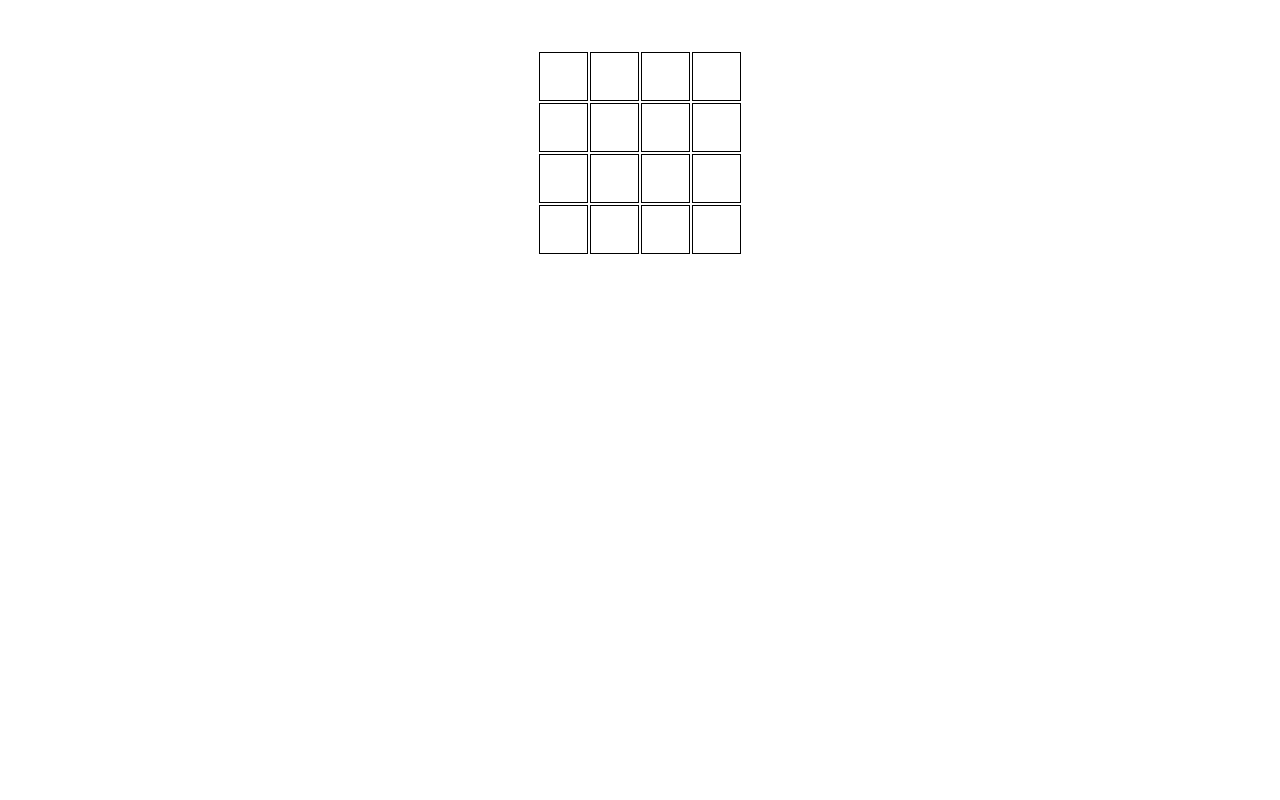
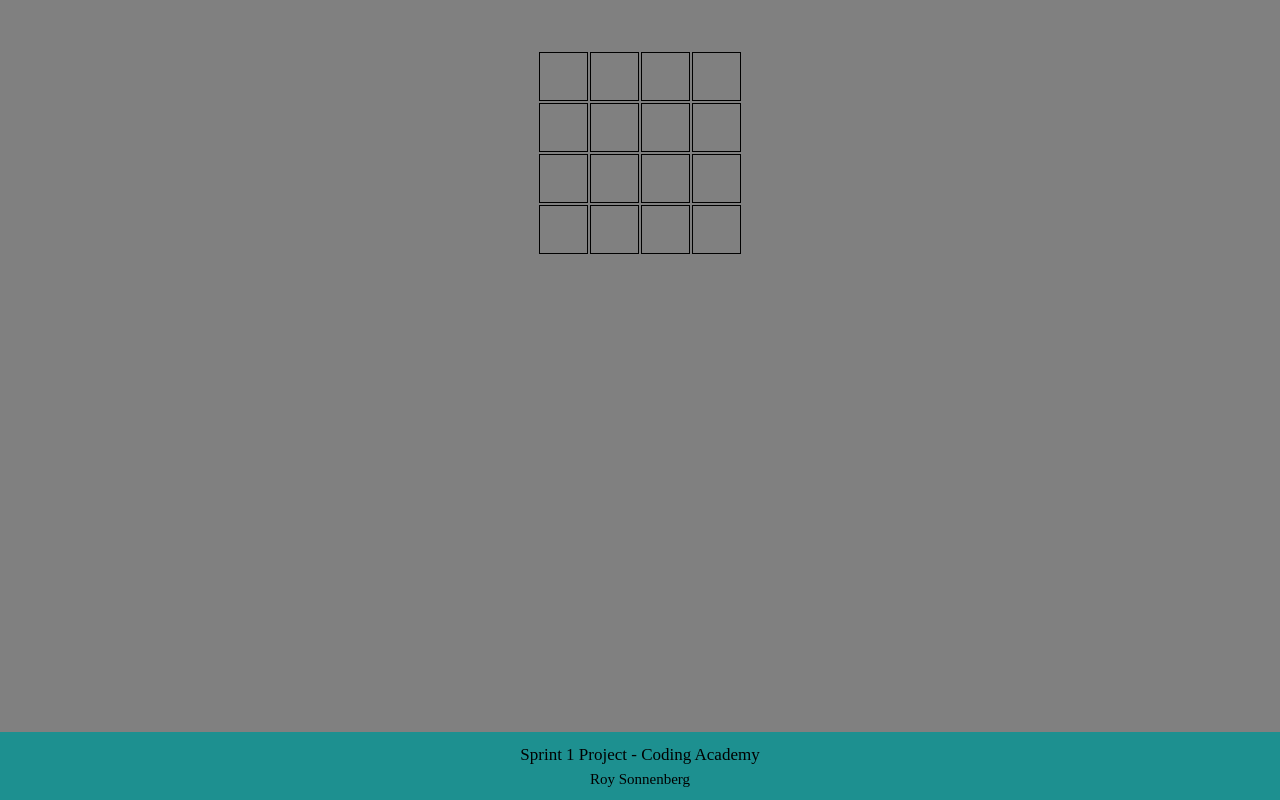
Before and after one commit to RoySonnn/sprint1_minesweeper, a plain HTML site: page index.html in a window 1280 px wide. Drawn offline with Linux system fonts and the light colour scheme.

Commit message:
Step5 – Upload initial game
1. Add a footer with your name

```diff
--- a/css/style.css
+++ b/css/style.css
@@ -1,3 +1,9 @@
+body {
+  background-color: gray;
+  margin: 0;
+  padding: 0;
+}
+
 table {
   margin: 50px auto;
 }
@@ -13,5 +19,33 @@ table {
 }
 
 .revealed {
-  background-color: gray;
+  background-color: rgb(230, 230, 230);
 }
+
+.mine {
+  background-color: rgb(0, 0, 0);
+}
+
+footer {
+  position: fixed;
+  bottom: 0;
+  left: 0;
+  width: 100%;
+  background-color: rgb(29, 144, 144);
+  text-align: center;
+  padding: 10px 0;
+  margin-top: 20px;
+  color: black;
+  line-height: 1.5;
+}
+
+.footer-title {
+  font-size: 17px;
+  margin: 0;
+}
+
+.footer-name {
+  font-size: 15px;
+  color: black;
+  margin: 0;
+}
--- a/index.html
+++ b/index.html
@@ -11,6 +11,12 @@
     <table>
       <tbody class="board"></tbody>
     </table>
+
+    <footer>
+      <p class="footer-title">Sprint 1 Project - Coding Academy</p>
+      <p class="footer-name">Roy Sonnenberg</p>
+    </footer>
+
     <script src="js/utils.js"></script>
     <script src="js/main.js"></script>
   </body>
```
